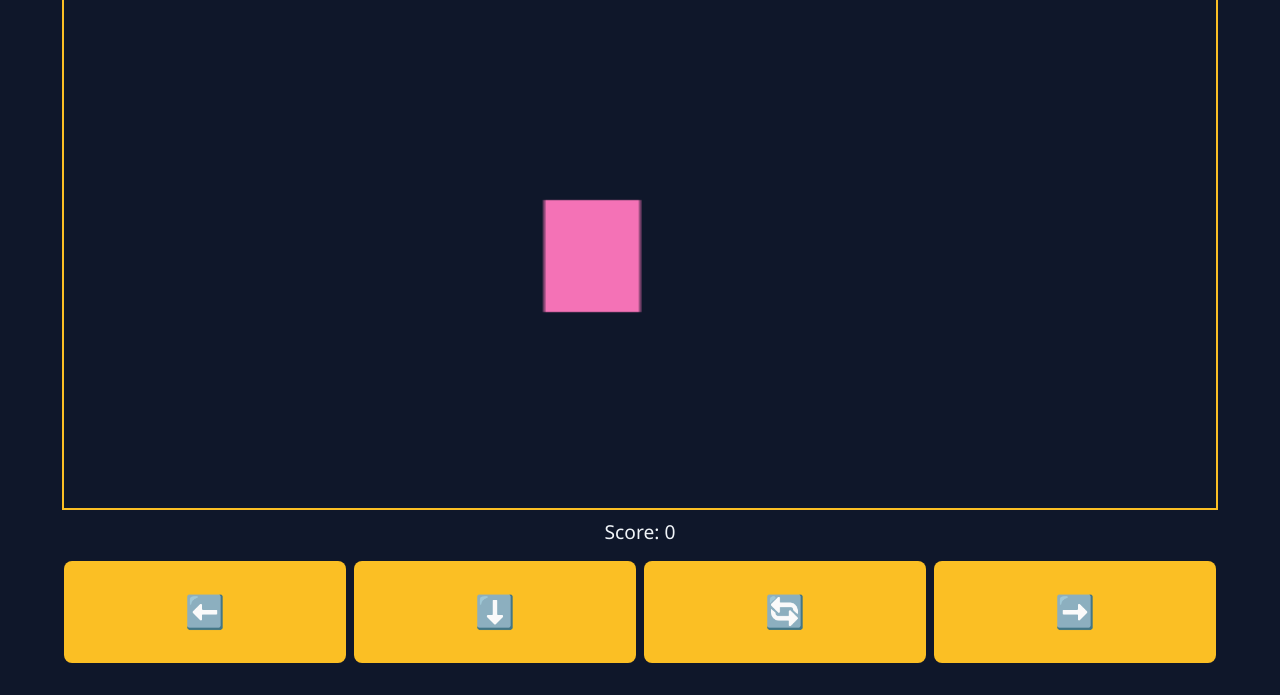
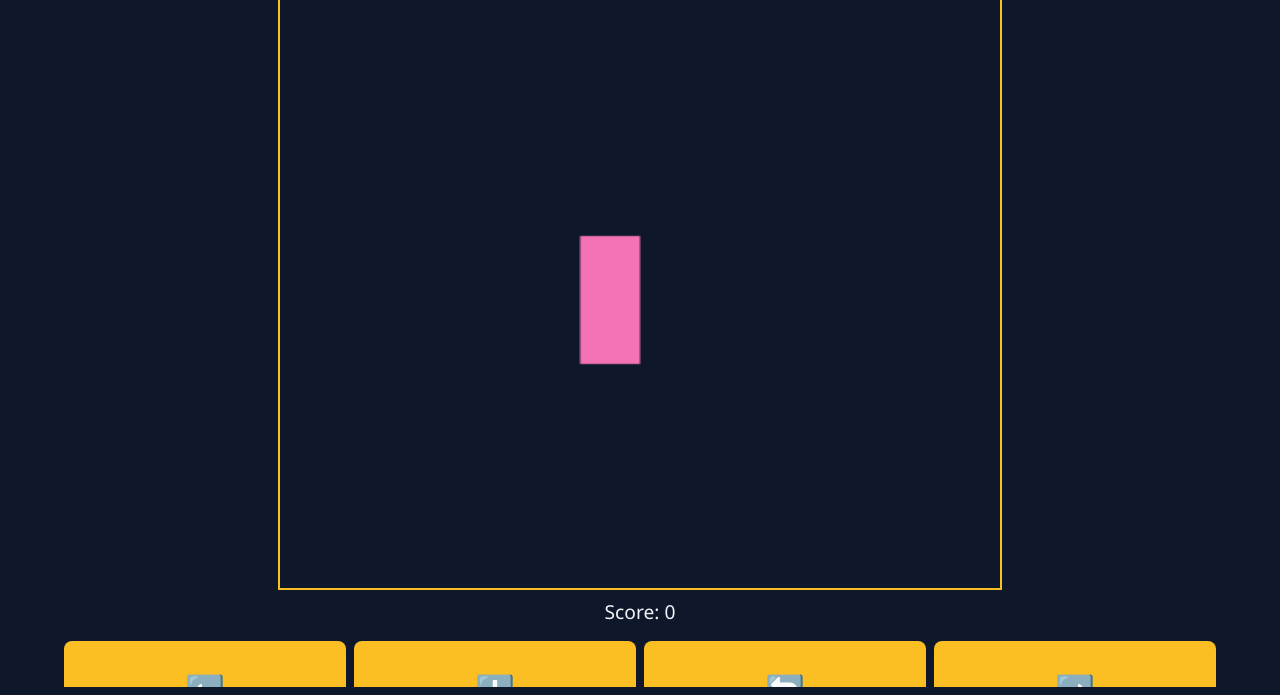
Before and after one commit to Moses-ru/game-beer, a plain HTML site: page index.html in a window 1280 px wide. Shown: the part 113-808 px from the top of the page. Drawn offline with Linux system fonts and the light colour scheme.

Commit message:
index.html

```diff
--- a/index.html
+++ b/index.html
@@ -4,6 +4,7 @@
   <meta charset="UTF-8">
   <title>Tetris</title>
   <script src="https://telegram.org/js/telegram-web-app.js"></script>
+  <meta name="viewport" content="width=device-width, initial-scale=1.0, maximum-scale=1.0, user-scalable=no">
   <style>
     html, body {
       margin: 0;
@@ -13,15 +14,17 @@
       color: #f1f5f9;
       font-family: 'Segoe UI', Tahoma, Geneva, Verdana, sans-serif;
       text-align: center;
+      overflow: hidden;
     }
     canvas {
       background: #1e293b;
       display: block;
       margin: 0 auto;
       border: 2px solid #fbbf24;
-      width: 90vw;
-      height: auto;
-      max-height: 70vh;
+      width: 90vmin;
+      height: calc(90vmin * (20 / 12)); /* Maintain aspect ratio */
+      max-width: 100vw;
+      max-height: 80vh;
     }
     h1 {
       color: #fbbf24;
```
